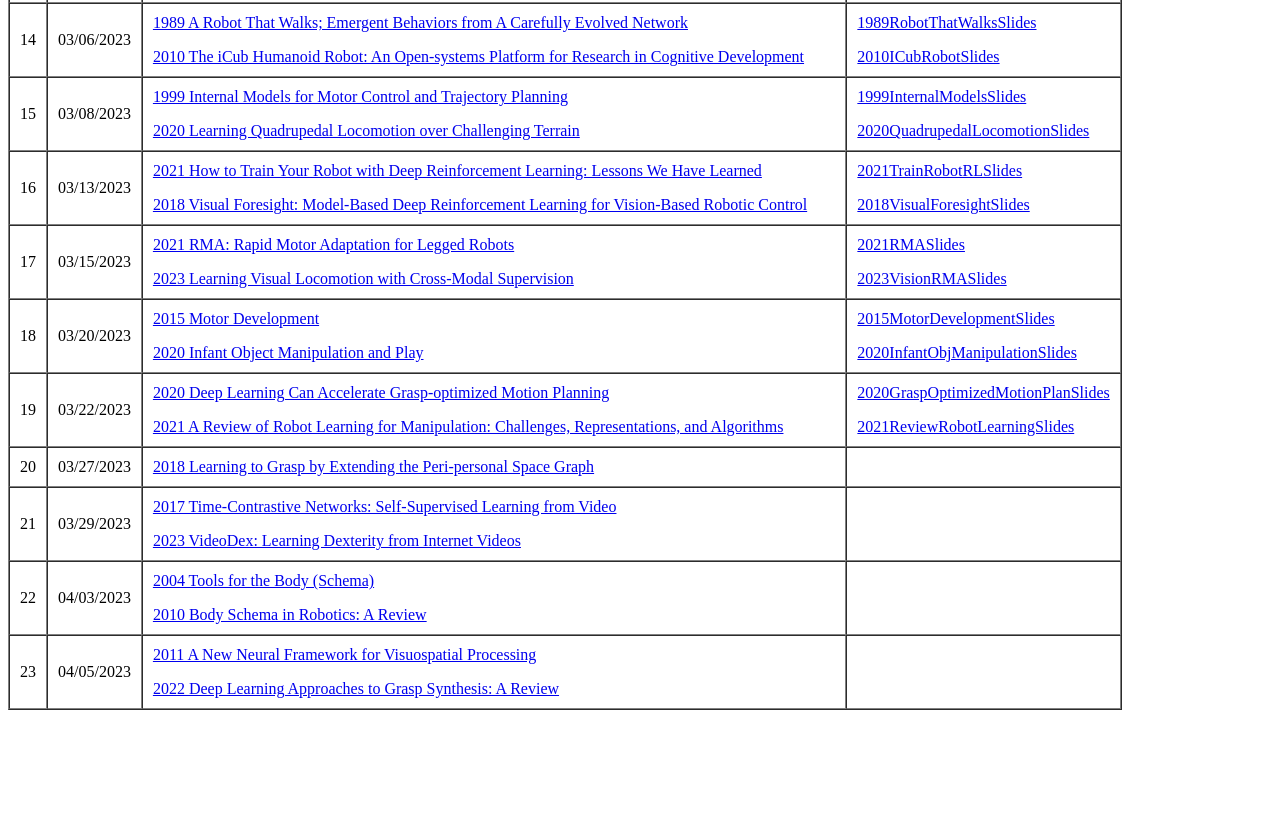
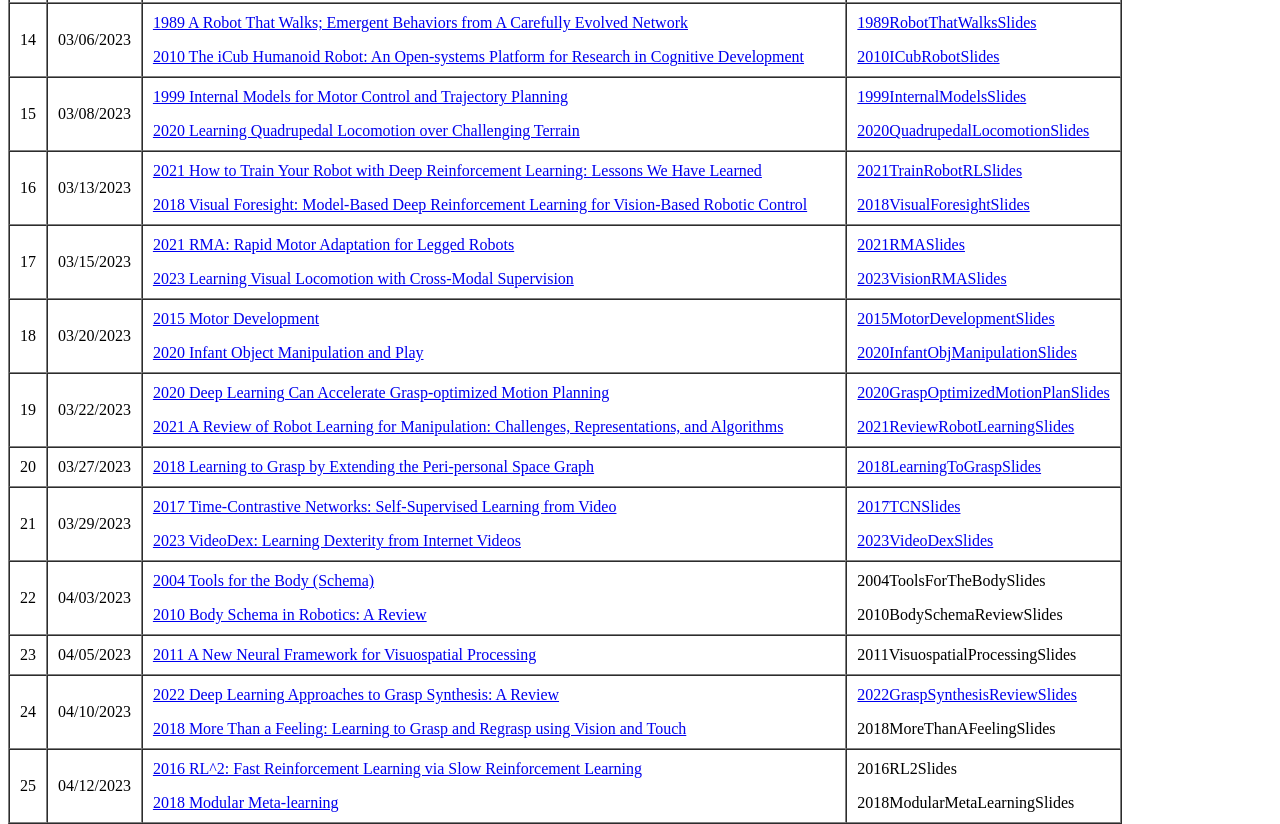
Before and after one commit to Wayne2Wang/wayne2wang.github.io, a plain HTML site: page teaching/2023ActPer/index.html in a window 1280 px wide. Shown: the part 1334-2158 px from the top of the page. Before the commit the page ends 2044 px from the top, so only its background shows below. Drawn offline with Linux system fonts and the light colour scheme.

Commit message:
weekly update

```diff
--- a/teaching/2023ActPer/index.html
+++ b/teaching/2023ActPer/index.html
@@ -339,9 +339,8 @@
   <TD>
     <A HREF="papers/2018kuipersLearningToGrasp.pdf" target="_blank">2018 Learning to Grasp by Extending the Peri-personal Space Graph</A>
   </TD>
-  <TD><!--
-    <A HREF="slides/2018kuipersLearningToGraspSlides.pdf" target="_blank">2018LearningToGraspSlides</A>
-    -->
+  <TD>
+    <A HREF="slides/2018kuipersLearningToGraspSlides.pptx" target="_blank">2018LearningToGraspSlides</A>
   </TD>
 </TR>
 
@@ -352,10 +351,9 @@
     <A HREF="papers/2017levineTCN.pdf" target="_blank">2017 Time-Contrastive Networks: Self-Supervised Learning from Video</A>
     <P><A HREF="papers/2023pathakVideoDex.pdf" target="_blank">2023 VideoDex: Learning Dexterity from Internet Videos</A>
   </TD>
-  <TD><!--
-    <A HREF="slides/2017levineTCNSlides.pdf" target="_blank">2017TCNSlides</A>
+  <TD>
+    <A HREF="slides/2017levineTCNSlidesSlides.pdf" target="_blank">2017TCNSlides</A>
     <P><A HREF="slides/2023pathakVideoDexSlides.pdf" target="_blank">2023VideoDexSlides</A>
-    -->
   </TD>
 </TR>
 
@@ -366,10 +364,11 @@
     <A HREF="papers/2004irikiToolsForTheBody.pdf" target="_blank">2004 Tools for the Body (Schema)</A>
     <P><A HREF="papers/2010hoffmannBodySchemaReview.pdf" target="_blank">2010 Body Schema in Robotics: A Review</A>
   </TD>
-  <TD><!--
-    <A HREF="slides/2004irikiToolsForTheBodySlides.pdf" target="_blank">2004ToolsForTheBodySlides</A>
-    <P><A HREF="slides/2010hoffmannBodySchemaReviewSlides.pdf" target="_blank">2010BodySchemaReviewSlides</A>
-    -->
+  <TD>
+    2004ToolsForTheBodySlides
+    <P>2010BodySchemaReviewSlides
+    <!-- <A HREF="slides/2004irikiToolsForTheBodySlides.pdf" target="_blank">2004ToolsForTheBodySlides</A> -->
+    <!-- <P><A HREF="slides/2010hoffmannBodySchemaReviewSlides.pdf" target="_blank">2010BodySchemaReviewSlides</A> -->
   </TD>
 </TR>
 
@@ -378,12 +377,39 @@
   <TD>04/05/2023</TD>
   <TD>
     <A HREF="papers/2011mishkinVisuospatialProcessing.pdf" target="_blank">2011 A New Neural Framework for Visuospatial Processing</A>
-    <P><A HREF="papers/2022newburyGraspSynthesisReview.pdf" target="_blank">2022 Deep Learning Approaches to Grasp Synthesis: A Review</A>
   </TD>
-  <TD><!--
-    <A HREF="slides/2011mishkinVisuospatialProcessingSlides.pdf" target="_blank">2011VisuospatialProcessingSlides</A>
-    <P><A HREF="slides/2022newburyGraspSynthesisReviewSlides.pdf" target="_blank">2022GraspSynthesisReviewSlides</A>
-    -->
+  <TD>
+    2011VisuospatialProcessingSlides
+    <!-- <A HREF="slides/2011mishkinVisuospatialProcessingSlides.pdf" target="_blank">2011VisuospatialProcessingSlides</A> -->
+  </TD>
+</TR>
+
+<TR>
+  <TD>24</TD>
+  <TD>04/10/2023</TD>
+  <TD>
+    <A HREF="papers/2022newburyGraspSynthesisReview.pdf" target="_blank">2022 Deep Learning Approaches to Grasp Synthesis: A Review</A>
+    <P><A HREF="papers/2018calandraMoreThanAFeeling.pdf" target="_blank">2018 More Than a Feeling: Learning to Grasp and Regrasp using Vision and Touch</A>
+  </TD>
+  <TD>
+    <A HREF="slides/2022newburyGraspSynthesisReviewSlides.pdf" target="_blank">2022GraspSynthesisReviewSlides</A>
+    <P>2018MoreThanAFeelingSlides
+    <!-- <P><A HREF="slides/2018calandraMoreThanAFeelingSlides.pdf" target="_blank">2018MoreThanAFeelingSlides</A> -->
+  </TD>
+</TR>
+
+<TR>
+  <TD>25</TD>
+  <TD>04/12/2023</TD>
+  <TD>
+    <A HREF="papers/2016duanRL2.pdf" target="_blank">2016 RL^2: Fast Reinforcement Learning via Slow Reinforcement Learning</A>
+    <P><A HREF="papers/2018aletModularMetaLearning.pdf" target="_blank">2018 Modular Meta-learning</A>
+  </TD>
+  <TD>
+    2016RL2Slides
+    <!-- <A HREF="slides/2016duanRL2Slides.pdf" target="_blank">2016RL2Slides</A> -->
+    <P>2018ModularMetaLearningSlides
+    <!-- <P><A HREF="slides/2018aletModularMetaLearningSlides.pdf" target="_blank">2018ModularMetaLearningSlides</A> -->
   </TD>
 </TR>
 
```
Also changed, not shown: 7 other files.
